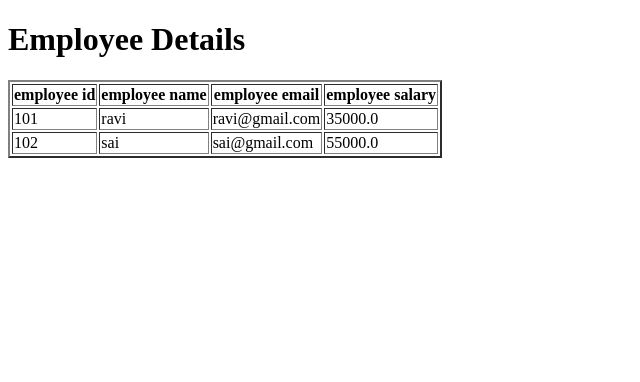
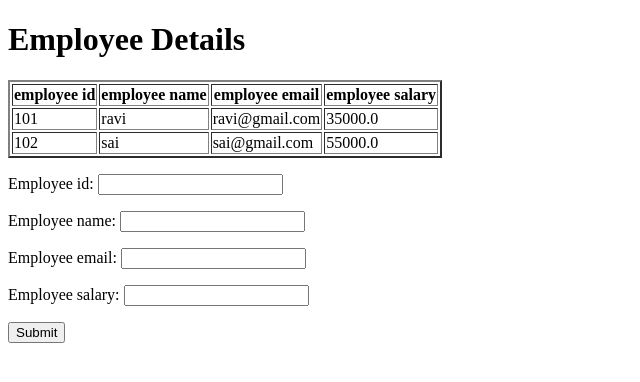
Before and after one commit to raneethrao/django_deploy, a Django app: page / in a window 1280 px wide. Shown: the top 382 px of the page, without its empty margins (0-640 px from the left). Run offline with Django 5.2, Linux system fonts and the light colour scheme; data comes from the database, SQL or seed files in the repository.

Commit message:
Updated Django project

```diff
--- a/Templates/app1_Temp/home.html
+++ b/Templates/app1_Temp/home.html
@@ -23,5 +23,10 @@
         </tr>
         {% endfor %}
     </table>
+    <form method="POST">
+        {% csrf_token %}
+        {{ form.as_p }}
+        <button type="submit">Submit</button>
+    </form>
 </body>
 </html>
--- a/app1/form.py
+++ b/app1/form.py
@@ -1,7 +1,7 @@
-# from django import forms
-# from app1.models import employee
+from django import forms
+from app1.models import employee
 
-# class Employee_form(forms.ModelForm):
-#     class Meta:
-#         model = employee
-#         fields = '__all__'
+class Employee_form(forms.ModelForm):
+    class Meta:
+        model = employee
+        fields = '__all__'
--- a/app1/views.py
+++ b/app1/views.py
@@ -3,10 +3,13 @@ from django.shortcuts import render
 # Create your views here.
 
 from app1.models import employee
+from app1.form import Employee_form
 
 def emp_details(request):
     data = employee.objects.all()
+    form = Employee_form()
     context = {
-        'data':data
+        'data':data,
+        'form':form
     }
     return render(request,'app1_Temp/home.html',context)
--- a/django_curd/urls.py
+++ b/django_curd/urls.py
@@ -16,7 +16,7 @@ Including another URLconf
 """
 from django.contrib import admin
 from django.urls import path
-from app1.views import emp_details
+from app1.views import emp_details,Employee_form
 urlpatterns = [
     path('admin/', admin.site.urls),
     path('',emp_details)
```
